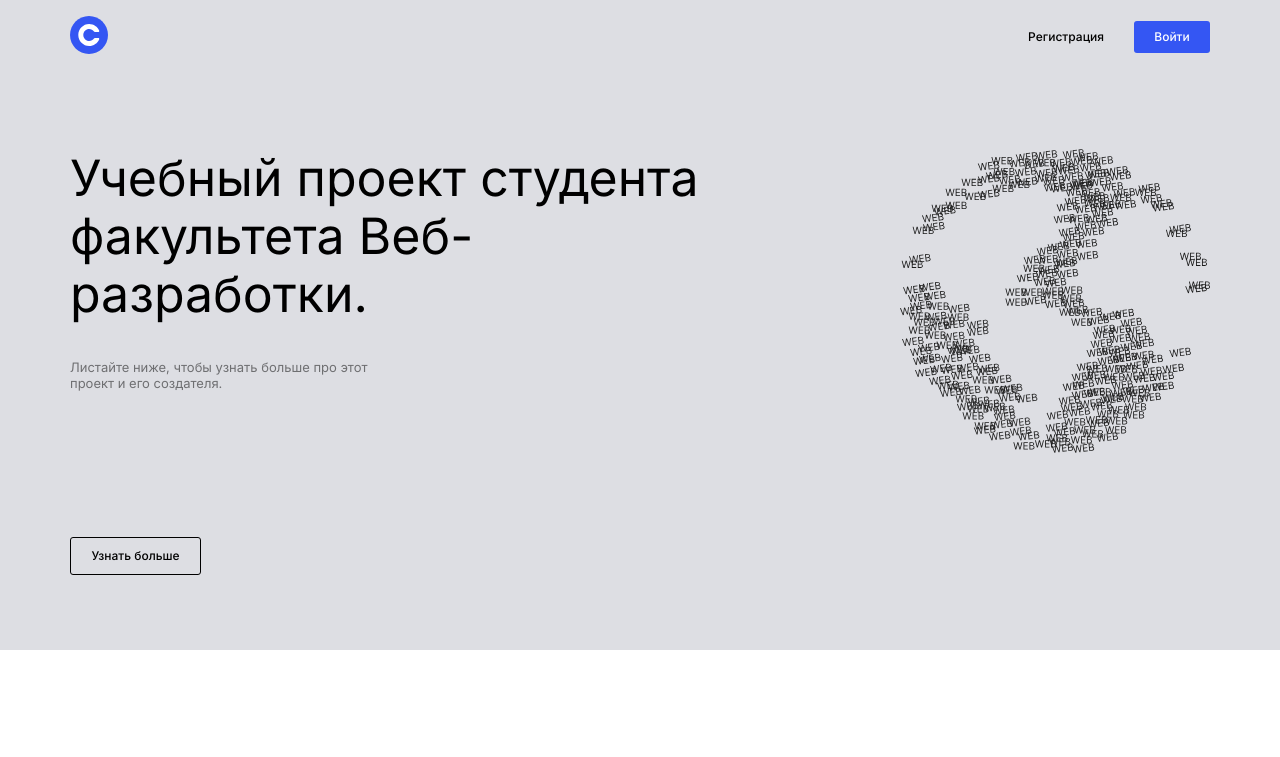
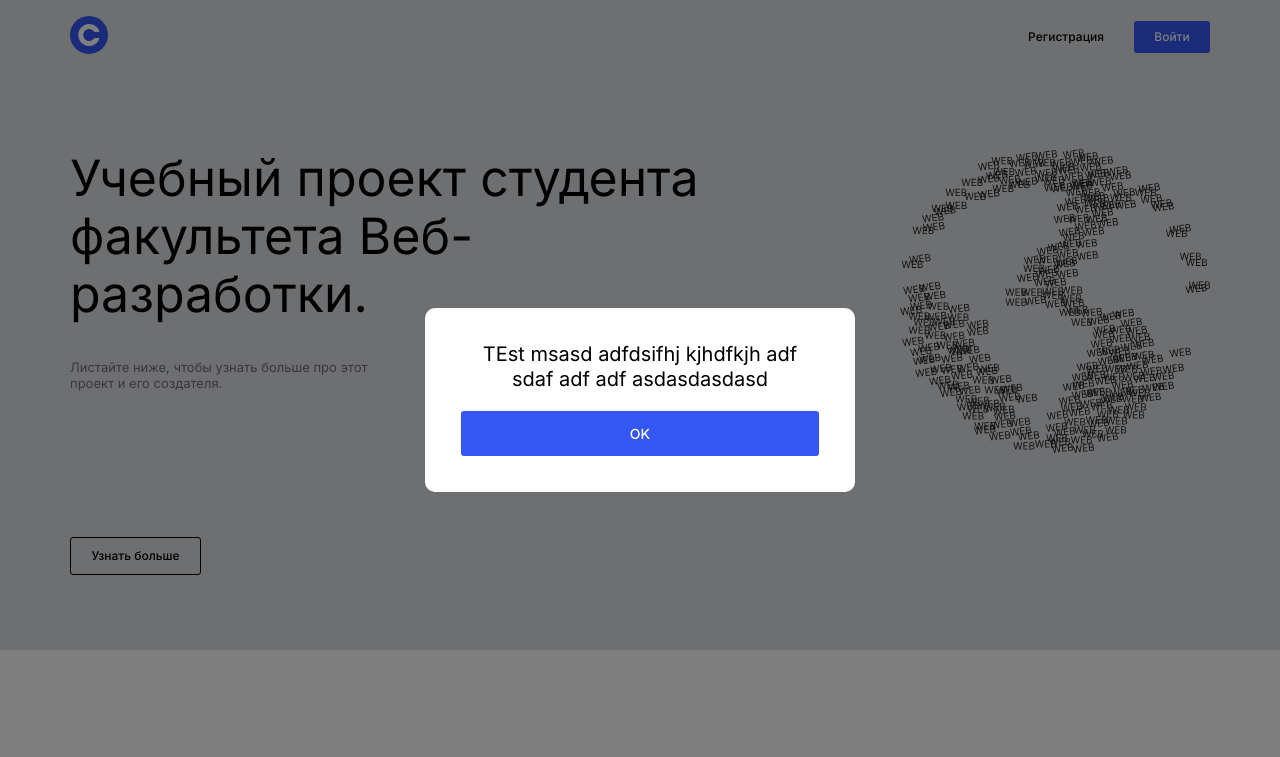
Before and after one commit to rem-ran/movies-explorer-frontend, a React app: page / in a window 1280 px wide. Shown: the top 757 px of the page. Built offline with nearby package versions, Linux system fonts and the light colour scheme.

Commit message:
correct infoPopup styles

```diff
--- a/src/components/App/App.js
+++ b/src/components/App/App.js
@@ -62,10 +62,12 @@ function App() {
   const [isLoading, setIsLoading] = useState(false);
 
   //переменная состояния попапа с сообщением
-  const [infoPopupStatus, setInfoPopupStatus] = useState(false);
+  const [infoPopupStatus, setInfoPopupStatus] = useState(true);
 
   //переменная состояния текста сообщения в информационном модальном окне
-  const [infoModalMsg, setInfoModalMsg] = useState('');
+  const [infoModalMsg, setInfoModalMsg] = useState(
+    'TEst msasd adfdsifhj kjhdfkjh adf sdaf adf adf asdasdasdasd'
+  );
 
   /////////////////////////////////////////////////////////////////////////
 
--- a/src/components/InfoPopup/InfoPopup.css
+++ b/src/components/InfoPopup/InfoPopup.css
@@ -40,7 +40,7 @@
   z-index: 1;
   position: relative;
   width: 358px;
-  min-height: 111px;
+  min-height: 110px;
   align-items: stretch;
   justify-content: space-between;
 }
@@ -69,16 +69,15 @@
 
 .popup__heading {
   font-style: normal;
-  font-weight: 900;
-  font-size: 24px;
+  font-weight: 400;
+  font-size: 20px;
   line-height: 1.21;
   margin: 0;
 }
 
 @media screen and (max-width: 767px) {
   .popup__heading {
-    font-size: 18px;
-    line-height: 1.22;
+    font-size: 16px;
   }
 }
 
@@ -95,13 +94,20 @@
 
 .popup__close-btn {
   padding: 0;
+  width: 100%;
+  margin-top: 20px;
+  font-weight: 500;
+  font-size: 14px;
+  line-height: 45px;
+  text-align: center;
+  color: white;
   border: none;
-  width: 32px;
-  height: 32px;
-  transition: linear 0.3s;
+  border-radius: 3px;
+  background-color: rgba(52, 86, 243);
+  transition: 0.4s ease;
 }
 
 .popup__close-btn:hover {
-  opacity: 0.6;
   cursor: pointer;
+  opacity: 0.7;
 }
--- a/src/components/InfoPopup/InfoPopup.js
+++ b/src/components/InfoPopup/InfoPopup.js
@@ -47,7 +47,9 @@ function InfoPopup({ setInfoPopupStatus, onClose, infoModalMsg }) {
           type="button"
           aria-label="Close"
           onClick={onClose}
-        />
+        >
+          OK
+        </button>
       </div>
     </section>
   );
```
